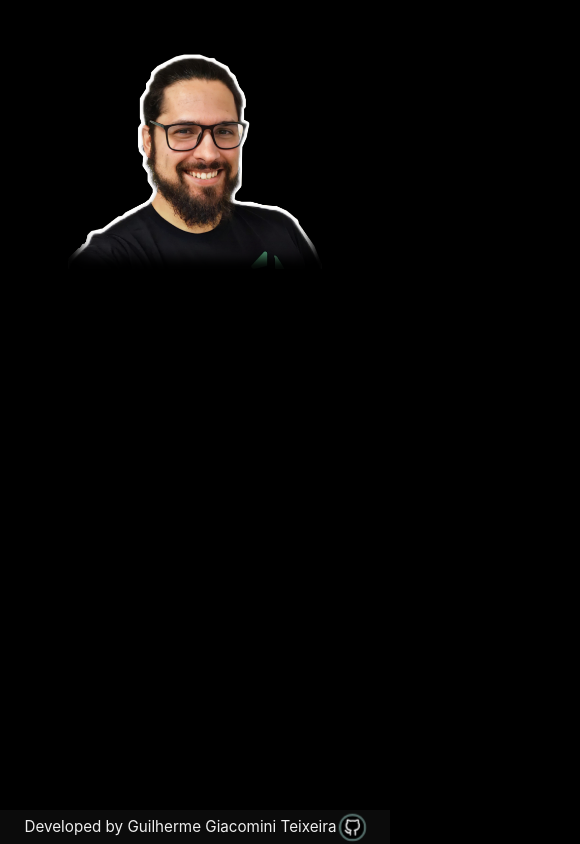
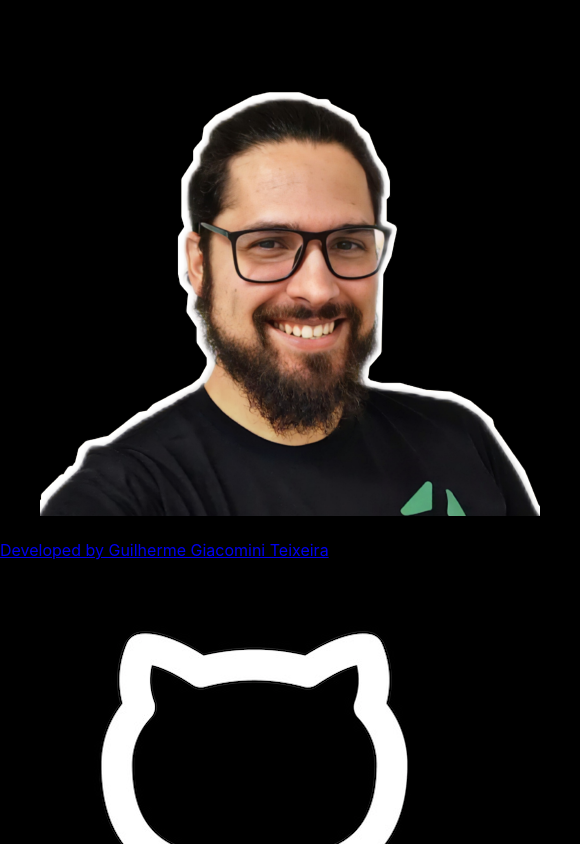
Before and after one commit to ggiacomini2012/portifolio-web, a React (Vite) app: page / in a window 390 px wide. Shown: the top 844 px of the page, 580 px wide, since content can reach past the window. Built offline with nearby package versions, Linux system fonts and the light colour scheme.

Commit message:
style(home|footer): add css directory and responsiveness to the css

```diff
--- a/src/react/Router/pages/home/Home.css
+++ /dev/null
@@ -1,25 +0,0 @@
-.main-home {
-  display: flex;
-  flex-direction: column;
-  width: 100%;
-  height: 100%;
-  align-items: center;
-  color: white;
-}
-
-.profile-picture-container {
-  position: relative;
-}
-
-.profile-picture {
-  width: var(--image-size);
-}
-
-.fade-effect {
-  position: absolute;
-  top: 0;
-  left: 0;
-  width: var(--image-size);
-  height: var(--image-size);
-  box-shadow: inset 0px 0px calc(1vw + 1vh) calc(1vw + 1vh) black;
-}
--- a/src/react/Router/pages/home/Home.tsx
+++ b/src/react/Router/pages/home/Home.tsx
@@ -1,5 +1,7 @@
 import React from 'react';
-import './Home.css';
+import './css/desktopHome.css';
+import './css/portraitHome.css';
+import './css/landscapeHome.css';
 import guilherme from '../../../../assets/profile-picture.png';
 import Footer from '../../../global/components/footer/footer';
 
--- /dev/null
+++ b/src/react/Router/pages/home/css/desktopHome.css
@@ -0,0 +1,5 @@
+@media (hover: hover) {
+	#template {
+		background-color: blue;
+	}
+}
--- /dev/null
+++ b/src/react/Router/pages/home/css/landscapeHome.css
@@ -0,0 +1,5 @@
+@media (min-aspect-ratio: 13/9) AND (pointer: coarse) {
+	#template {
+		background-color: blue;
+	}
+}
--- /dev/null
+++ b/src/react/Router/pages/home/css/portraitHome.css
@@ -0,0 +1,27 @@
+@media (max-aspect-ratio: 13/9) AND (pointer: coarse) {
+	.main-home {
+		display: flex;
+		flex-direction: column;
+		width: 100%;
+		height: 100%;
+		align-items: center;
+		color: white;
+	}
+
+	.profile-picture-container {
+		position: relative;
+	}
+
+	.profile-picture {
+		width: var(--image-size);
+	}
+
+	.fade-effect {
+		position: absolute;
+		top: 0;
+		left: 0;
+		width: var(--image-size);
+		height: var(--image-size);
+		box-shadow: inset 0px 0px calc(1vw + 1vh) calc(1vw + 1vh) black;
+	}
+}
--- /dev/null
+++ b/src/react/global/components/footer/css/desktopFooter.css
@@ -0,0 +1,5 @@
+@media (hover: hover) {
+	#template {
+		background-color: blue;
+	}
+}
--- /dev/null
+++ b/src/react/global/components/footer/css/landscapeFooter.css
@@ -0,0 +1,5 @@
+@media (min-aspect-ratio: 13/9) AND (pointer: coarse) {
+	#template {
+		background-color: blue;
+	}
+}
--- /dev/null
+++ b/src/react/global/components/footer/css/portraitFooter.css
@@ -0,0 +1,60 @@
+@media (max-aspect-ratio: 13/9) AND (pointer: coarse) {
+	#footer {
+		/* opacity: 0; */
+		font-size: 1.8vh;
+		display: flex;
+		color: #efefef;
+		background-color: #0b0b0b;
+		height: 4vh;
+		width: 100vw;
+		position: fixed;
+		justify-content: center;
+		align-items: center;
+		bottom: 0;
+		z-index: 10;
+	}
+
+	footer a {
+		display: flex;
+		text-decoration: none;
+		color: #efefef;
+		align-items: center;
+	}
+
+	#github-icon {
+		width: 2.5vh;
+		margin-left: 4px;
+		border-radius: 100%;
+		padding: 2px;
+		background-color: #7a6262;
+		animation: change-color 10s ease-in-out infinite;
+		filter: hue-rotate(196deg);
+	}
+
+	@keyframes change-color {
+		0% {
+			filter: hue-rotate(1deg);
+			transform: scale(1.1)
+		}
+
+		25% {
+			filter: hue-rotate(80deg);
+			transform: scale(1)
+		}
+
+		50% {
+			filter: hue-rotate(170deg);
+			transform: scale(1.1)
+		}
+
+		75% {
+			filter: hue-rotate(260deg);
+			transform: scale(1)
+		}
+
+		100% {
+			filter: hue-rotate(355deg);
+			transform: scale(1.1)
+		}
+	}
+}
--- a/src/react/global/components/footer/footer.css
+++ /dev/null
@@ -1,58 +0,0 @@
-#footer {
-  /* opacity: 0; */
-  font-size: 1.8vh;
-  display: flex;
-  color: #efefef;
-  background-color: #0b0b0b;
-  height: 4vh;
-  width: 100vw;
-  position: fixed;
-  justify-content: center;
-  align-items: center;
-  bottom: 0;
-  z-index: 10;
-}
-
-footer a {
-  display: flex;
-  text-decoration: none;
-  color: #efefef;
-  align-items: center;
-}
-
-#github-icon {
-  width: 2.5vh;
-  margin-left: 4px;
-  border-radius: 100%;
-  padding: 2px;
-  background-color: #7a6262;
-  animation: change-color 10s ease-in-out infinite;
-  filter: hue-rotate(196deg);
-}
-
-@keyframes change-color {
-  0% {
-    filter: hue-rotate(1deg);
-    transform: scale(1.1)
-  }
-
-  25% {
-    filter: hue-rotate(80deg);
-    transform: scale(1)
-  }
-
-  50% {
-    filter: hue-rotate(170deg);
-    transform: scale(1.1)
-  }
-
-  75% {
-    filter: hue-rotate(260deg);
-    transform: scale(1)
-  }
-
-  100% {
-    filter: hue-rotate(355deg);
-    transform: scale(1.1)
-  }
-}
--- a/src/react/global/components/footer/footer.tsx
+++ b/src/react/global/components/footer/footer.tsx
@@ -1,4 +1,6 @@
-import './footer.css';
+import './css/desktopFooter.css';
+import './css/portraitFooter.css';
+import './css/landscapeFooter.css';
 
 function Footer() {
   return (
```
